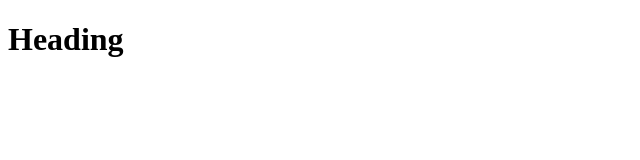
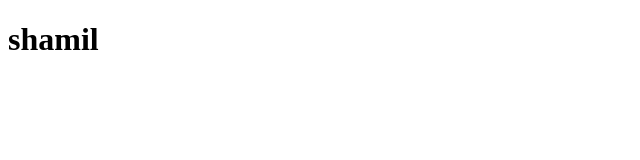
Before and after one commit to shaamyll/gitsluck, a plain HTML site: page index.html in a window 1280 px wide. Shown: the full height of the page, 0-640 px from the left. Drawn offline with Linux system fonts and the light colour scheme.

Commit message:
heading changed

```diff
--- a/index.html
+++ b/index.html
@@ -6,6 +6,6 @@
     <title>Document</title>
 </head>
 <body>
-    <h1>Heading</h1>
+    <h1>shamil</h1>
 </body>
 </html>
```
